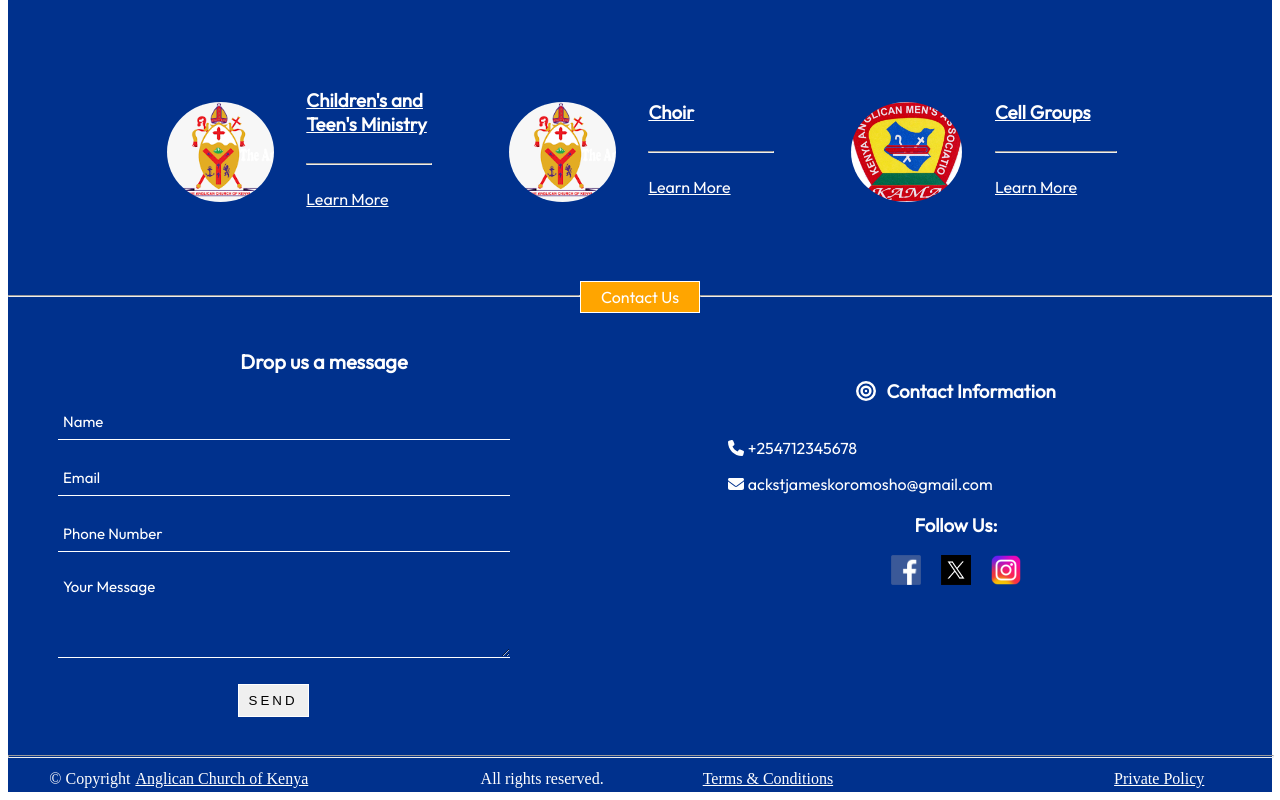
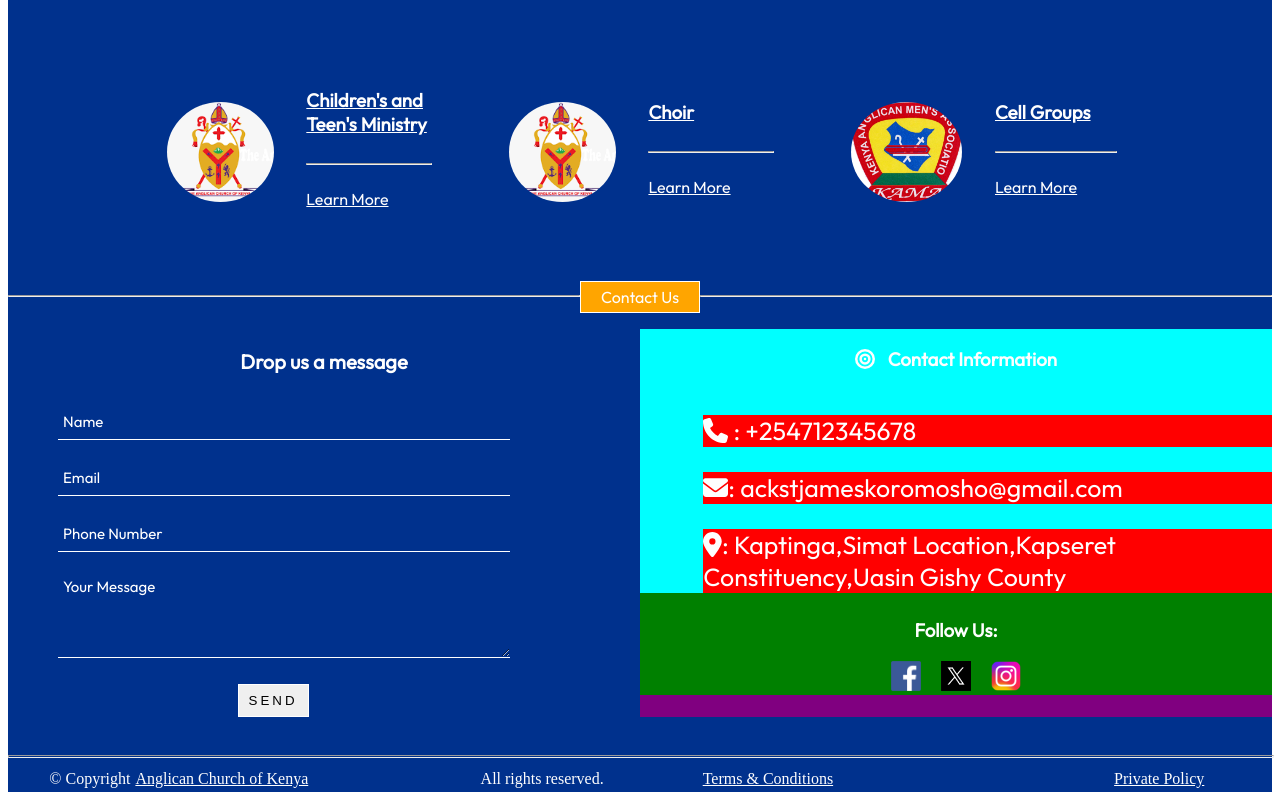
Before and after one commit to KipletingEdwin/Koromosho, a React (Vite) app: page / in a window 1280 px wide. Shown: the part 2526-3326 px from the top of the page. Built offline with nearby package versions, Linux system fonts and the light colour scheme.

Commit message:
add location address

```diff
--- a/src/components/Contact/Contact.jsx
+++ b/src/components/Contact/Contact.jsx
@@ -1,7 +1,7 @@
 import React from "react";
 import styles from "./Contact.module.css";
 import { FontAwesomeIcon } from '@fortawesome/react-fontawesome';
-import { faBullseye, faPhone, faEnvelope } from '@fortawesome/free-solid-svg-icons';
+import { faBullseye, faPhone, faEnvelope, faLocationDot } from '@fortawesome/free-solid-svg-icons';
 import facebook from '../../assets/socials/facebook.png';
 import X from '../../assets/socials/X.png';
 import instagram from '../../assets/socials/Instagram.png';
@@ -57,8 +57,9 @@ function Contact() {
                 <FontAwesomeIcon icon={faBullseye} className={styles.icon} />
                 <h3>Contact Information</h3>
                 </div>
-              <p><FontAwesomeIcon icon={faPhone} />  +254712345678 </p>
-              <p><FontAwesomeIcon icon={faEnvelope} />  ackstjameskoromosho@gmail.com</p>
+              <p><FontAwesomeIcon icon={faPhone} /> : +254712345678 </p>
+              <p><FontAwesomeIcon icon={faEnvelope} />:  ackstjameskoromosho@gmail.com</p>
+              <p><FontAwesomeIcon icon={faLocationDot} />: Kaptinga,Simat Location,Kapseret Constituency,Uasin Gishy County</p>
             </div>
             <div className={styles.socials}>
               <h3> Follow Us:</h3>
--- a/src/components/Contact/Contact.module.css
+++ b/src/components/Contact/Contact.module.css
@@ -89,7 +89,7 @@
 }
 
 .contact {
-  /* background-color: purple; */
+  background-color: purple;
   width: 50%;
 
 }
@@ -105,16 +105,22 @@
 }
 
 .contactInfo{
-    /* background-color: green; */
-    margin: 5% 10%;
+    background-color: green;
+    /* margin: 5% 10%; */
 }
 
-/* .address{
+.address{
     background-color: aqua;
-} */
+    margin: 0px;
+    width: 100%;
+}
 
 .address p{
-    padding-left: 5%;
+    /* text-align: center; */
+    margin-left: 10%;
+    background-color: red;
+    font-size: 25px;
+
 }
 
 .eyeContact{
```
